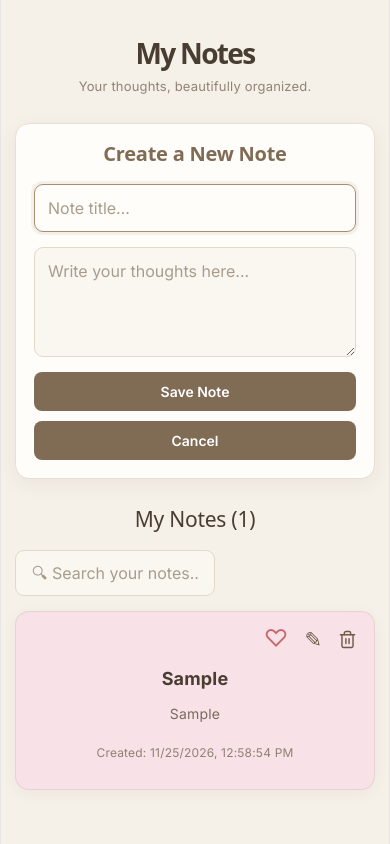
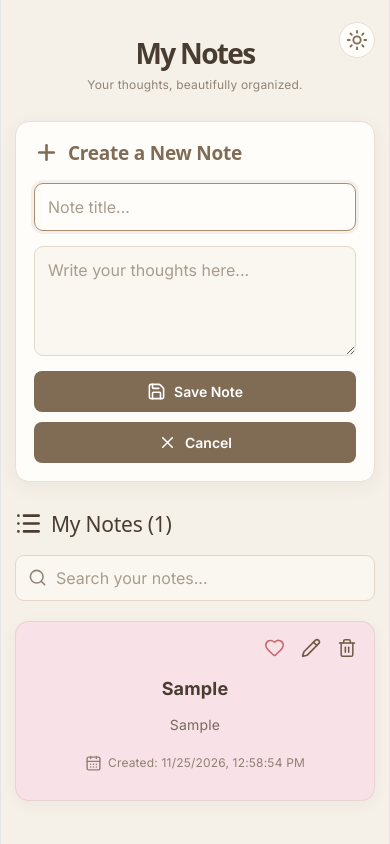
Before and after one commit to sivasankavi-sripirahas/Syntecxhub_Notes_App, a React (Vite) app: page / in a window 390 px wide. Both pictures are taken after typing "Sample", "Sample" into the empty fields and a click on the button "Save Note". Built offline with nearby package versions, Linux system fonts and the light colour scheme.

Commit message:
Improve mobile responsive design

```diff
--- a/src/App.css
+++ b/src/App.css
@@ -1,5 +1,4 @@
 
-/* Google Font */
 @import url('https://fonts.googleapis.com/css2?family=Inter:wght@400;500;600;700;800&display=swap');
 
 /* Global Styles */
@@ -20,6 +19,8 @@ body {
   min-height: 100vh;
   padding: 45px 20px;
   background: #f5f0e8;
+  color: #40382f;
+  transition: background 0.3s, color 0.3s;
 }
 
 /* Container */
@@ -31,20 +32,54 @@ body {
 
 /* Header */
 .header {
+  max-width: 1000px;
+  margin: 0 auto 35px;
+  display: flex;
+  align-items: center;
+  justify-content: center;
+  position: relative;
   text-align: center;
-  margin-bottom: 35px;
 }
 
-h1 {
+.header-title {
+  display: flex;
+  align-items: center;
+  justify-content: center;
+  gap: 12px;
+  color: #806b55;
+}
+
+.header-title h1 {
   font-size: 36px;
   font-weight: 800;
   color: #493d32;
-  margin-bottom: 10px;
+  margin-bottom: 8px;
 }
 
 .header p {
   color: #918477;
   font-size: 15px;
+}
+
+.theme-btn {
+  position: absolute;
+  right: 0;
+  top: 5px;
+  width: 42px;
+  height: 42px;
+  padding: 0;
+  display: flex;
+  align-items: center;
+  justify-content: center;
+  color: #806b55;
+  background: #fffdf9;
+  border: 1px solid #e9dfd2;
+  border-radius: 50%;
+}
+
+.theme-btn:hover {
+  background: #eee4d7;
+  transform: rotate(15deg);
 }
 
 /* Note Form */
@@ -58,6 +93,9 @@ h1 {
 }
 
 .note-form h2 {
+  display: flex;
+  align-items: center;
+  gap: 9px;
   color: #806b55;
   font-size: 22px;
   font-weight: 700;
@@ -81,14 +119,12 @@ textarea {
   background: #faf7f1;
 }
 
-/* Placeholder */
 input::placeholder,
 textarea::placeholder {
   color: #a99c8d;
   opacity: 1;
 }
 
-/* Focus Effect */
 input:focus,
 textarea:focus {
   border-color: #a88e70;
@@ -96,7 +132,6 @@ textarea:focus {
   background: #fffdf9;
 }
 
-/* Textarea */
 textarea {
   min-height: 120px;
   resize: vertical;
@@ -122,18 +157,15 @@ button {
   flex-wrap: wrap;
 }
 
-/* Save and Cancel Buttons */
 .save-btn,
 .cancel-btn {
+  display: inline-flex;
+  align-items: center;
+  justify-content: center;
+  gap: 8px;
   background: #806b55;
   color: white;
-  border: none;
   padding: 11px 20px;
-  border-radius: 8px;
-  font-size: 14px;
-  font-weight: 600;
-  cursor: pointer;
-  transition: 0.3s;
 }
 
 .save-btn:hover,
@@ -144,21 +176,37 @@ button {
 }
 
 /* Notes Section */
-.notes-section h2 {
+.notes-heading {
+  display: flex;
+  align-items: center;
+  gap: 9px;
   color: #493d32;
   font-size: 23px;
   margin-bottom: 18px;
 }
 
-/* Search Input */
+/* Search */
+.search-wrapper {
+  width: 300px;
+  max-width: 100%;
+  position: relative;
+  margin-bottom: 20px;
+}
+
+.search-wrapper .search-icon {
+  position: absolute;
+  left: 13px;
+  top: 13px;
+  color: #918477;
+  pointer-events: none;
+}
+
 .notes-section .search-input {
-  width: 200px !important;
-  max-width: 100%;
-  display: block;
-  flex: 0 1 300px;
-  padding: 12px 16px;
-  box-sizing: border-box;
+  width: 100%;
+  margin-bottom: 0;
+  padding: 12px 14px 12px 40px;
 }
+
 /* Notes Grid */
 .notes-grid {
   display: grid;
@@ -194,7 +242,6 @@ button {
   gap: 10px;
 }
 
-/* Action Buttons - No Box Background */
 .note-actions button {
   width: auto;
   height: auto;
@@ -208,15 +255,9 @@ button {
   transition: 0.2s;
 }
 
-/* Favorite Button */
+/* Favorite */
 .favorite-btn {
   color: #c76b70;
-  font-size: 24px;
-  line-height: 1;
-  background: transparent;
-  border: none;
-  cursor: pointer;
-  transition: transform 0.2s ease, color 0.2s ease;
 }
 
 .favorite-btn:hover {
@@ -224,29 +265,26 @@ button {
   transform: scale(1.15);
 }
 
-/* Edit Button */
+/* Edit */
 .edit-btn {
   color: #705a43;
-  font-size: 21px;
 }
 
 .edit-btn:hover {
   color: #493d32;
   transform: scale(1.15);
-  background: transparent;
 }
 
-/* Delete Button */
+/* Delete */
 .delete-btn {
   color: #705a43;
-  font-size: 18px;
 }
 
 .delete-btn:hover {
-  color: #493d32;
+  color: #b45e50;
   transform: scale(1.15);
-  background: transparent;
 }
+
 /* Note Title */
 .note-card h3 {
   font-size: 19px;
@@ -264,11 +302,17 @@ button {
 }
 
 /* Created Date */
+/* Created Date */
 .note-date {
-  display: block;
+  display: flex;
+  align-items: center;
+  justify-content: center;
+  gap: 6px;
   color: #8f8173;
   font-size: 12px;
   margin-bottom: 5px;
+  text-align: center;
+  width: 100%;
 }
 
 /* Empty Message */
@@ -279,14 +323,63 @@ button {
   padding: 25px 10px;
 }
 
-/* Tablet Responsive Design */
+/* Dark Mode */
+.dark-mode {
+  background: #242321;
+  color: #f1e9df;
+}
+
+.dark-mode .header-title,
+.dark-mode .header-title h1,
+.dark-mode .notes-heading {
+  color: #f1e9df;
+}
+
+.dark-mode .header p {
+  color: #b8aa9a;
+}
+
+.dark-mode .note-form {
+  background: #34312d;
+  border-color: #51483e;
+}
+
+.dark-mode .note-form h2 {
+  color: #e2cbb0;
+}
+
+.dark-mode input,
+.dark-mode textarea {
+  background: #292724;
+  color: #f1e9df;
+  border-color: #51483e;
+}
+
+.dark-mode input::placeholder,
+.dark-mode textarea::placeholder {
+  color: #a99c8d;
+}
+
+.dark-mode input:focus,
+.dark-mode textarea:focus {
+  background: #302d29;
+}
+
+.dark-mode .theme-btn {
+  background: #34312d;
+  color: #f1d59c;
+  border-color: #51483e;
+}
+
+.dark-mode .edit-btn,
+.dark-mode .delete-btn {
+  color: #554b3e;
+}
+
+/* Tablet */
 @media (max-width: 768px) {
   .app {
     padding: 30px 18px;
-  }
-
-  .container {
-    max-width: 100%;
   }
 
   .notes-grid {
@@ -295,12 +388,8 @@ button {
   }
 }
 
-/* Mobile Responsive Design */
+/* Mobile */
 @media (max-width: 600px) {
-  body {
-    font-size: 14px;
-  }
-
   .app {
     width: 100%;
     min-height: 100vh;
@@ -311,12 +400,27 @@ button {
     margin-bottom: 25px;
   }
 
-  h1 {
+  .header-title {
+    gap: 8px;
+  }
+
+  .header-title > svg {
+    width: 29px;
+    height: 29px;
+  }
+
+  .header-title h1 {
     font-size: 28px;
   }
 
   .header p {
-    font-size: 13px;
+    font-size: 12px;
+  }
+
+  .theme-btn {
+    width: 36px;
+    height: 36px;
+    top: 0;
   }
 
   .note-form {
@@ -326,7 +430,7 @@ button {
   }
 
   .note-form h2 {
-    font-size: 20px;
+    font-size: 19px;
   }
 
   input,
@@ -349,8 +453,12 @@ button {
     width: 100%;
   }
 
-  .notes-section h2 {
+  .notes-heading {
     font-size: 21px;
+  }
+
+  .search-wrapper {
+    width: 100%;
   }
 
   .notes-grid {
@@ -375,7 +483,7 @@ button {
   }
 }
 
-/* Small Mobile Screens */
+/* Small Mobile */
 @media (max-width: 360px) {
   .app {
     padding: 18px 10px;
@@ -393,4 +501,8 @@ button {
   .note-actions {
     gap: 8px;
   }
+
+  .header-title h1 {
+    font-size: 24px;
+  }
 }
--- a/src/App.jsx
+++ b/src/App.jsx
@@ -1,9 +1,21 @@
 
 import { useState, useEffect, useRef } from "react";
-import { Trash2 } from "lucide-react";
+import {
+  Trash2,
+  Heart,
+  Pencil,
+  Search,
+  CalendarDays,
+  Plus,
+  Save,
+  X,
+  Sun,
+  Moon,
+  List,
+} from "lucide-react";
+
 import "./App.css";
 
-// Pastel colors for Notes
 const noteColors = [
   "#F8E1E7",
   "#E0F0E7",
@@ -13,10 +25,10 @@ const noteColors = [
 ];
 
 function App() {
-  // useRef for Title Input
   const titleInputRef = useRef(null);
 
-  // Load saved notes from Local Storage
+  const [darkMode, setDarkMode] = useState(false);
+
   const [notes, setNotes] = useState(() => {
     try {
       const savedNotes = localStorage.getItem("myNotes");
@@ -32,19 +44,16 @@ function App() {
   const [editId, setEditId] = useState(null);
   const [search, setSearch] = useState("");
 
-  // Save notes in Local Storage
   useEffect(() => {
     localStorage.setItem("myNotes", JSON.stringify(notes));
   }, [notes]);
 
-  // Clear Form
   const cancelEdit = () => {
     setEditId(null);
     setTitle("");
     setContent("");
   };
 
-  // Add or Update Note
   const addNote = () => {
     if (!title.trim() || !content.trim()) {
       alert("Please enter both title and note!");
@@ -77,21 +86,16 @@ function App() {
     }
 
     cancelEdit();
-
-    // Focus Title Input after saving
     titleInputRef.current?.focus();
   };
 
-  // Edit Note
   const editNote = (note) => {
     setTitle(note.title);
     setContent(note.content);
     setEditId(note.id);
-
     titleInputRef.current?.focus();
   };
 
-  // Add or Remove Favorite
   const toggleFavorite = (id) => {
     setNotes((prevNotes) =>
       prevNotes.map((note) =>
@@ -102,7 +106,6 @@ function App() {
     );
   };
 
-  // Delete Note
   const deleteNote = (id) => {
     const confirmDelete = window.confirm(
       "Are you sure you want to delete this note?"
@@ -119,7 +122,6 @@ function App() {
     }
   };
 
-  // Search Notes
   const filteredNotes = notes.filter((note) => {
     const searchText = search.toLowerCase().trim();
 
@@ -130,12 +132,33 @@ function App() {
   });
 
   return (
-    <div className="app">
+    <div className={darkMode ? "app dark-mode" : "app"}>
 
       {/* Header */}
       <header className="header">
+
+      <div className="header-title">
+  <div>
     <h1>My Notes</h1>
     <p>Your thoughts, beautifully organized.</p>
+  </div>
+</div>
+
+        {/* Dark / Light Mode */}
+        <button
+          type="button"
+          className="theme-btn"
+          onClick={() => setDarkMode(!darkMode)}
+          title={darkMode ? "Light Mode" : "Dark Mode"}
+          aria-label="Toggle theme"
+        >
+          {darkMode ? (
+            <Moon size={22} />
+          ) : (
+            <Sun size={22} />
+          )}
+        </button>
+
       </header>
 
       <main className="container">
@@ -144,10 +167,10 @@ function App() {
         <section className="note-form">
 
           <h2>
+            <Plus size={25} strokeWidth={2.5} />
             {editId !== null ? "Edit Note" : "Create a New Note"}
           </h2>
 
-          {/* Note Title */}
           <input
             ref={titleInputRef}
             type="text"
@@ -156,14 +179,13 @@ function App() {
             onChange={(e) => setTitle(e.target.value)}
           />
 
-          {/* Note Content */}
           <textarea
             placeholder="Write your thoughts here..."
             value={content}
             onChange={(e) => setContent(e.target.value)}
           />
 
-          {/* Save and Cancel Buttons */}
+          {/* Save and Cancel */}
           <div className="form-buttons">
 
             <button
@@ -171,6 +193,7 @@ function App() {
               className="save-btn"
               onClick={addNote}
             >
+              <Save size={19} />
               {editId !== null ? "Update Note" : "Save Note"}
             </button>
 
@@ -179,6 +202,7 @@ function App() {
               className="cancel-btn"
               onClick={cancelEdit}
             >
+              <X size={19} />
               Cancel
             </button>
 
@@ -188,16 +212,23 @@ function App() {
         {/* Notes Section */}
         <section className="notes-section">
 
-          <h2>My Notes ({notes.length})</h2>
+          <h2 className="notes-heading">
+            <List size={27} strokeWidth={2.3} />
+            My Notes ({notes.length})
+          </h2>
 
           {/* Search Box */}
+          <div className="search-wrapper">
+            <Search size={19} className="search-icon" />
+
             <input
               type="text"
               className="search-input"
-            placeholder="🔍︎ Search your notes..."
+              placeholder="Search your notes..."
               value={search}
               onChange={(e) => setSearch(e.target.value)}
             />
+          </div>
 
           {/* Notes Grid */}
           <div className="notes-grid">
@@ -217,16 +248,24 @@ function App() {
                 {/* Note Actions */}
                 <div className="note-actions">
 
-                  {/* Favorite Button */}
                   <button
                     type="button"
                     className="favorite-btn"
                     onClick={() => toggleFavorite(note.id)}
-  title={note.isFavorite ? "Remove from favorites" : "Add to favorites"}
+                    title={
+                      note.isFavorite
+                        ? "Remove from favorites"
+                        : "Add to favorites"
+                    }
+                    aria-label="Toggle favorite"
                   >
-  {note.isFavorite ? "♥" : "♡"}
+                    <Heart
+                      size={21}
+                      strokeWidth={1.8}
+                      fill={note.isFavorite ? "currentColor" : "none"}
+                    />
                   </button>
-                  {/* Edit Button */}
+
                   <button
                     type="button"
                     className="edit-btn"
@@ -234,10 +273,9 @@ function App() {
                     title="Edit Note"
                     aria-label="Edit Note"
                   >
-                    ✎
+                    <Pencil size={20} strokeWidth={2} />
                   </button>
 
-                  {/* Delete Button */}
                   <button
                     type="button"
                     className="delete-btn"
@@ -245,19 +283,18 @@ function App() {
                     title="Delete Note"
                     aria-label="Delete Note"
                   >
-  <Trash2 size={19} strokeWidth={1.8} />
+                    <Trash2 size={20} strokeWidth={1.8} />
                   </button>
 
                 </div>
 
-                {/* Note Title */}
                 <h3>{note.title}</h3>
 
-                {/* Note Content */}
                 <p>{note.content}</p>
 
-                {/* Created Date and Time */}
+                {/* Created Date */}
                 <small className="note-date">
+                  <CalendarDays size={17} />
                   Created:{" "}
                   {note.createdAt
                     ? new Date(note.createdAt).toLocaleString()
```
Lines whose indentation alone changed are shown as unchanged.
